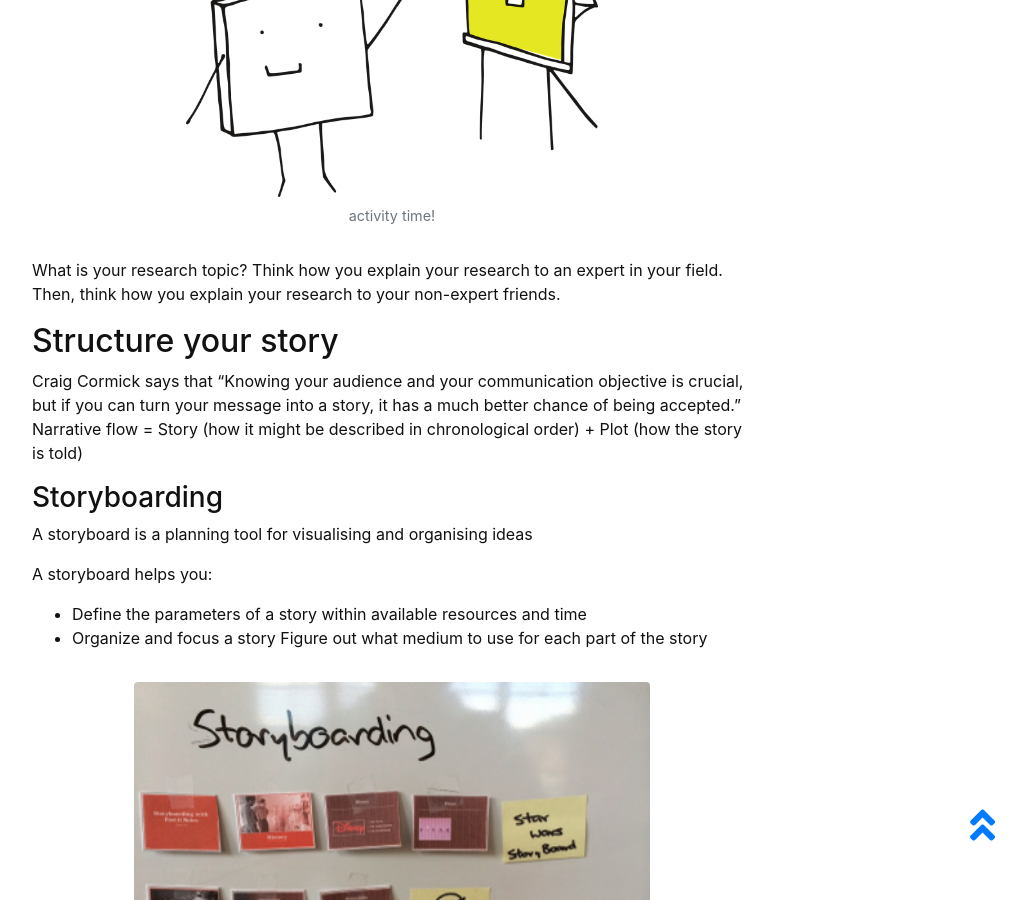
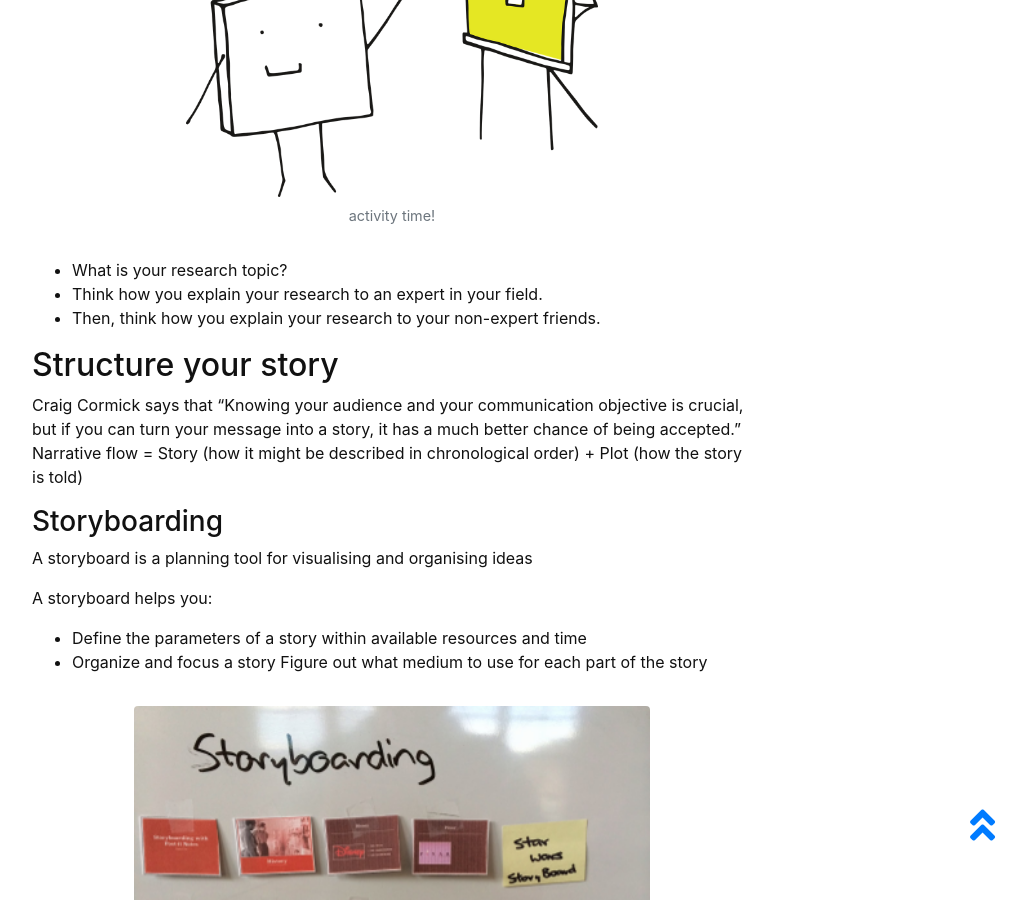
Before and after one commit to masamiy/DataStoryTelling, a Jekyll site: the page built from content/3-Narrative.md, in a window 1280 px wide and 900 px high, scrolled down 1647 px. Shown: the whole window, without its empty margins (248-1274 px from the left). Built offline with Jekyll 4.4.1, drawn with Linux system fonts in a browser that asks for light colours.

```diff
--- a/content/3-Narrative.md
+++ b/content/3-Narrative.md
@@ -31,9 +31,9 @@ Did you know that Bono was a strong advocate of AIDS support? He reached out to
 
 ### Activity time
 {% include figure.html img="learning-CC0.png" alt="Storyboarding" caption="activity time!" width="60%" %}
-What is your research topic?
-Think how you explain your research to an expert in your field.
-Then, think how you explain your research to your non-expert friends.
+- What is your research topic?
+- Think how you explain your research to an expert in your field.
+- Then, think how you explain your research to your non-expert friends.
 
 ## Structure your story
 Craig Cormick says that “Knowing your audience and your communication objective is crucial, but if you can turn your message into a story, it has a much better chance of being accepted.”
```
